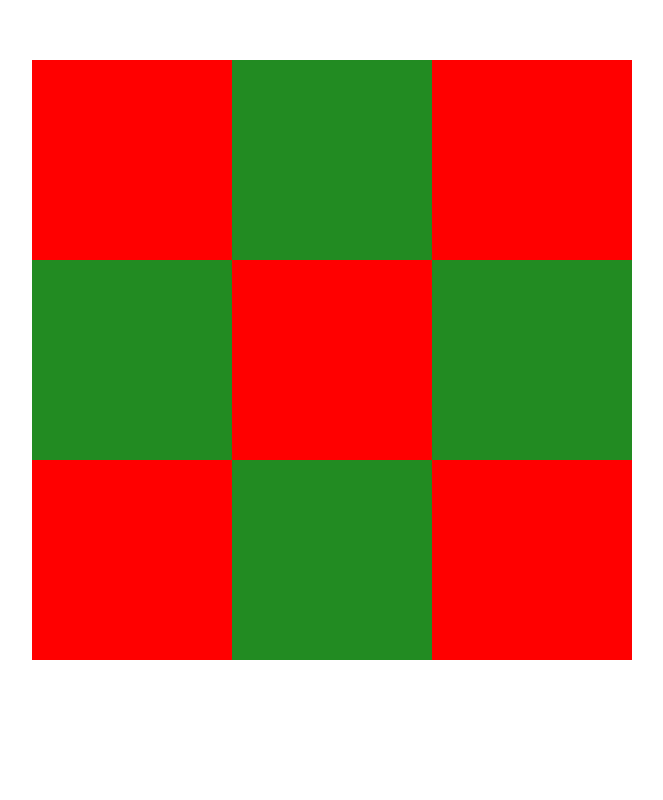
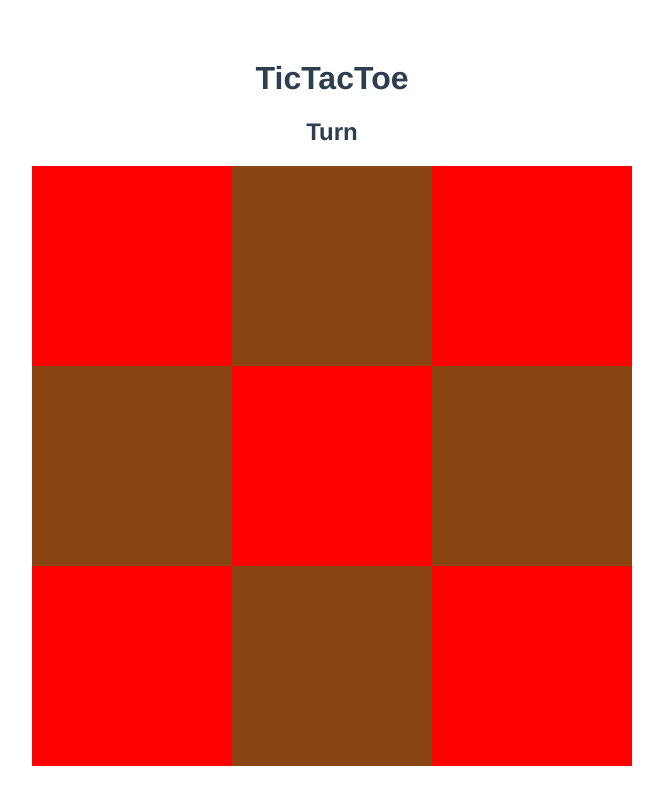
Before and after one commit to Alihassanzadah/Tic-Tac-Toe, a Vue app: page / in a window 1280 px wide. Shown: the whole page, without its empty margins (308-971 px from the left). Built offline with nearby package versions, Linux system fonts and the light colour scheme.

Commit message:
brett zu grid

```diff
--- a/src/App.vue
+++ b/src/App.vue
@@ -1,37 +1,32 @@
 <template>
   <div id="app">
-    <div class="spieler1"></div>
-    <div class= "spieler2"></div>
-    <div class="spieler1"></div>
-    <div class= "spieler2"></div>
-    <div class="spieler1"></div>
-    <div class= "spieler2"></div>
-    <div class="spieler1"></div>
-    <div class= "spieler2"></div>
-    <div class="spieler1"></div>
+    <h1> TicTacToe</h1>
+    <div id= "detail">
+      <h2>Turn </h2>
+    <grid></grid>
   </div>
+    </div>
+
 </template>
 
 <script>
-import Brett from './components/Brett.vue'
+import grid from './components/grid.vue'
 
 export default {
-  name: 'app',
   components: {
-    Brett
+    grid
+  },
+  data() {
+    return {
+
+    }
+
   }
 }
 </script>
 
 <style>
 #app {
-  display: grid;
-  grid-template-columns: repeat(3, 1fr);
-  grid-auto-columns: 200px;
-  margin: 0 auto;
-  height: 600px;
-  width: 600px;
-  background: forestgreen;
   font-family: 'Avenir', Helvetica, Arial, sans-serif;
   -webkit-font-smoothing: antialiased;
   -moz-osx-font-smoothing: grayscale;
--- a/src/components/Brett.vue
+++ /dev/null
@@ -1,34 +0,0 @@
-<template>
-  <div class="App">
-    <div class= "grid">
-
-
-    </div>
-  </div>
-</template>
-
-<script>
-export default {
-  name: 'Brett',
-  props: {
-  }
-}
-</script>
-
-<!-- Add "scoped" attribute to limit CSS to this component only -->
-<style scoped>
-h3 {
-  margin: 40px 0 0;
-}
-ul {
-  list-style-type: none;
-  padding: 0;
-}
-li {
-  display: inline-block;
-  margin: 0 10px;
-}
-a {
-  color: #42b983;
-}
-</style>
--- /dev/null
+++ b/src/components/grid.vue
@@ -0,0 +1,48 @@
+<template>
+    <div class= "grid">
+    <div v-on:click= "red" class="spieler1"></div>
+    <div v-on:click= "green" class= "spieler2"></div>
+    <div class="spieler1"></div>
+    <div class= "spieler2"></div>
+    <div class="spieler1"></div>
+    <div class= "spieler2"></div>
+    <div class="spieler1"></div>
+    <div class= "spieler2"></div>
+    <div class="spieler1"></div>
+  </div>
+</template>
+
+<script>
+export default {
+  name: 'grid',
+  data() {
+    return {
+
+    }
+
+
+
+
+  },
+    methods: {
+      red: function () {
+
+      }
+
+    }
+
+}
+</script>
+
+<!-- Add "scoped" attribute to limit CSS to this component only -->
+<style scoped>
+.grid {
+  background: saddlebrown;
+  display: grid;
+  grid-template-columns: repeat(3, 1fr);
+  grid-auto-columns: 200px;
+  margin: 0 auto;
+  height: 600px;
+  width: 600px;
+}
+</style>
```
